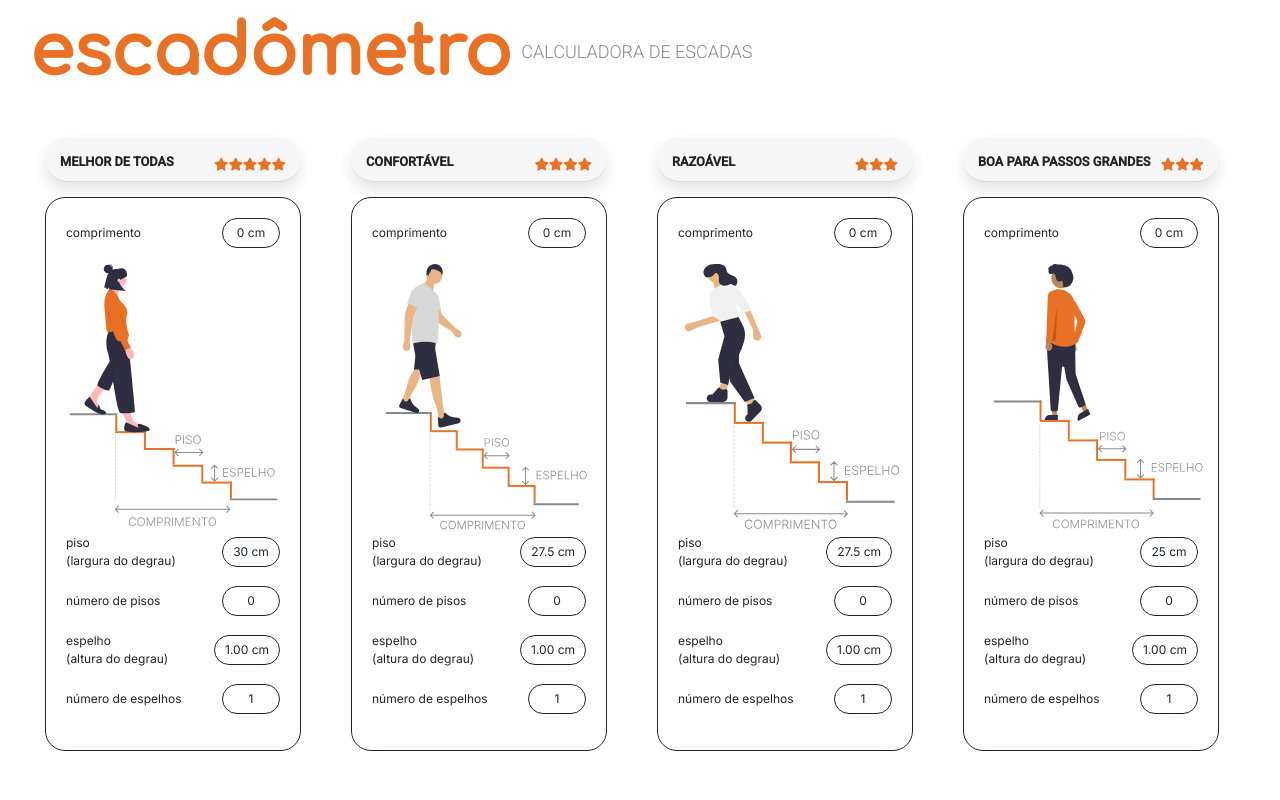
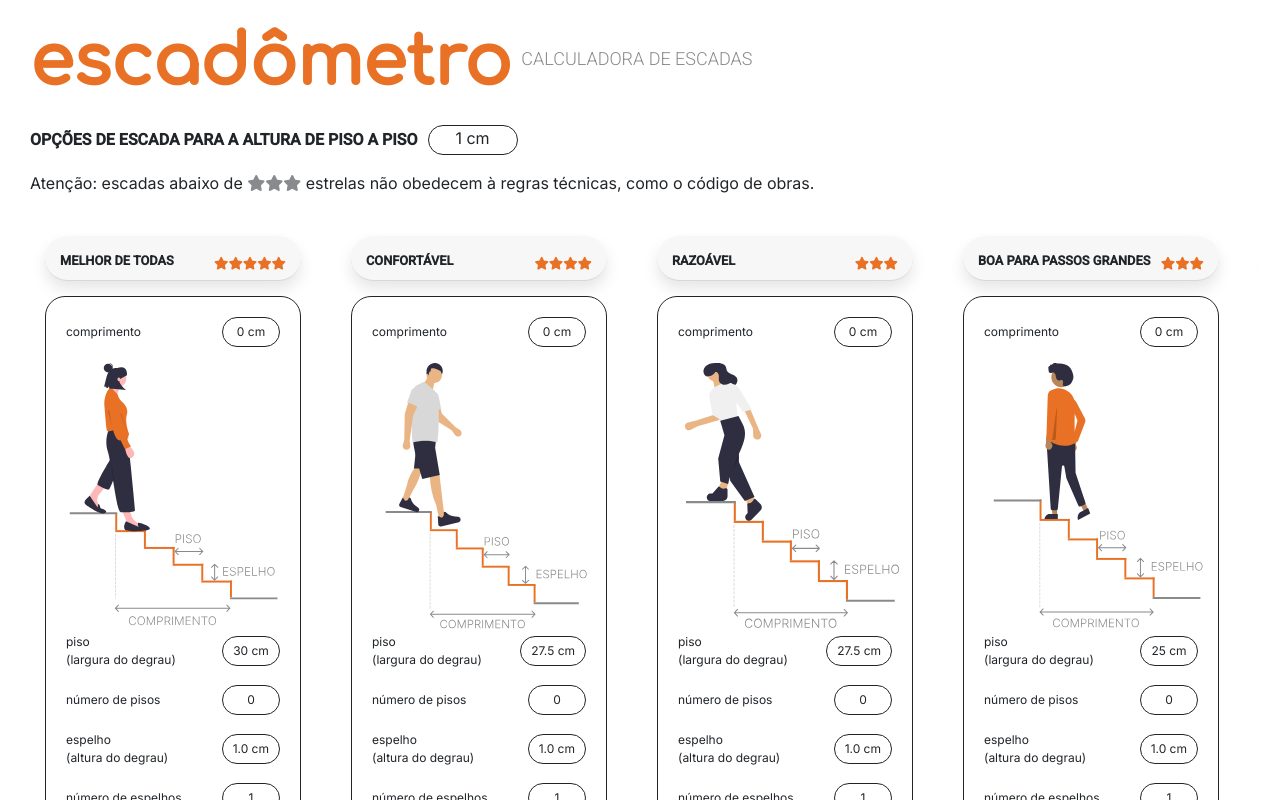
Before and after one commit to MarcosVRSDev/calculadora-escadas, an Angular app: page /resultado/1 in a window 1280 px wide. Built offline with nearby package versions, Linux system fonts and the light colour scheme.

Commit message:
Ajustes de detalhes da aplicação

```diff
--- a/src/app/components/expand-card/expand-card.component.html
+++ b/src/app/components/expand-card/expand-card.component.html
@@ -47,5 +47,7 @@
       <p class="inter-light"><strong>número de espelhos</strong></p>
       <p class="inter-light item-caixa"><strong>{{ mirror }}</strong></p>
     </div>
+
+    <p *ngIf="useNote" class="inter observacao">{{ note }}</p>
   </div>
 </div>
--- a/src/app/components/expand-card/expand-card.component.scss
+++ b/src/app/components/expand-card/expand-card.component.scss
@@ -1,6 +1,9 @@
 a {
   text-decoration: none;
   color: black;
+}
+#titulo {
+  font-size: 0.9em;
 }
 
 .card {
@@ -77,3 +80,10 @@ a {
   font-size: 1em;
   color: linear-gradient(180deg, rgba(234, 117, 46, 1) 0%, rgba(247, 191, 115, 1) 100%);
 }
+
+.observacao {
+  font-size: 12px;
+  padding-top: 15px;
+  text-align: end;
+  color: #898a8d;
+}
--- a/src/app/components/expand-card/expand-card.component.ts
+++ b/src/app/components/expand-card/expand-card.component.ts
@@ -16,6 +16,8 @@ export class ExpandCardComponent implements OnInit {
   @Input() floor: string = "";
   @Input() mirror: string = "";
   @Input() length: string = "";
+  @Input() useNote: boolean = false;
+  @Input() note: string = "";
 
   public arrStars: number[];
 
--- a/src/app/pages/result-page/result-page.component.html
+++ b/src/app/pages/result-page/result-page.component.html
@@ -1,11 +1,23 @@
 <div id="container-web" *ngIf="!mobile">
   <div class="logo">
-    <h1 class="confortaa-bold">
+    <a [routerLink]="['/']" class="confortaa-bold">
       escadômetro
-    </h1>
+    </a>
     <h5 class="roboto-light">
       CALCULADORA DE ESCADAS
     </h5>
+  </div>
+
+  <div class="item-titulo">
+    <p class="roboto-bold item-web"><strong>OPÇÕES DE ESCADA PARA A ALTURA DE PISO A PISO</strong></p>
+    <p class="inter-light item-caixa item-web"><strong>{{ stairHeight }} cm</strong></p>
+  </div>
+
+  <div>
+    <p class="inter item-web">Atenção: escadas abaixo de <i class="fas fa-star"></i><i class="fas fa-star"></i><i
+        class="fas fa-star"></i> estrelas
+      não obedecem à regras técnicas, como o código de obras.
+    </p>
   </div>
 
   <div class="container-cards">
@@ -77,6 +89,7 @@
         mirror="{{ mirrorNumber(stairHeight, mirroMax4) }}"
         length="{{ ((mirrorNumber(stairHeight, mirroMax4) - 1) * floorFixed1) }} cm">
       </app-result-card>
+      <p class="inter observacao-web">observação: só use se não tiver mais espaço!</p>
     </div>
 
   </div>
@@ -89,7 +102,7 @@
         <i class="fas fa-arrow-left"></i>
       </a>
       <p class="inter">
-        Voltar para página inicial
+        voltar para página inicial
       </p>
     </div>
 
@@ -141,6 +154,7 @@
   <app-expand-card title="ÚLTIMO CASO" qtStars=1 imgSrc="../../../assets/result-7.svg"
     floorHeight="{{ mirrorHeight(stairHeight, mirroMax4) }} cm" steps="{{ (mirrorNumber(stairHeight, mirroMax4) - 1) }}"
     floor="{{ floorFixed1 }} cm" mirror="{{ mirrorNumber(stairHeight, mirroMax4) }}"
-    length="{{ ((mirrorNumber(stairHeight, mirroMax4) - 1) * floorFixed1) }} cm">
+    length="{{ ((mirrorNumber(stairHeight, mirroMax4) - 1) * floorFixed1) }} cm" useNote=true
+    note="observação: só use se não tiver mais espaço!">
   </app-expand-card>
 </div>
--- a/src/app/pages/result-page/result-page.component.scss
+++ b/src/app/pages/result-page/result-page.component.scss
@@ -12,10 +12,12 @@
     justify-content: start;
     align-items: center;
 
-    h1 {
+    a {
       font-size: 70px;
       color: #e97125;
       padding: 10px;
+      text-decoration: none;
+      cursor: pointer;
     }
 
     h5 {
@@ -23,6 +25,28 @@
       color: #898a8d;
       text-align: center;
     }
+  }
+
+  .item-titulo {
+    display: flex;
+    flex-direction: row;
+    align-items: center;
+  }
+
+  .item-web {
+    display: inline-block;
+    padding-left: 10px;
+    padding-right: 10px;
+    text-align: center;
+  }
+
+  .item-caixa {
+    min-width: 90px;
+    min-height: 30px;
+    text-align: center;
+    border: 1px solid;
+    border-radius: 30px;
+    text-align: center;
   }
 
   .container-cards {
@@ -35,6 +59,19 @@
 
   .cards-group {
     padding: 25px;
+  }
+
+  .observacao-web {
+    font-size: 15px;
+    padding-top: 5px;
+    padding-left: 30px;
+    padding-right: 5px;
+    text-align: end;
+    color: #898a8d;
+  }
+
+  .fa-star {
+    color: #898a8d;
   }
 }
 
@@ -88,5 +125,6 @@
     text-align: center;
     border: 1px solid;
     border-radius: 30px;
+    font-weight: bold;
   }
 }
--- a/src/app/pages/result-page/result-page.component.ts
+++ b/src/app/pages/result-page/result-page.component.ts
@@ -59,7 +59,7 @@ export class ResultPageComponent implements OnInit {
   mirrorHeight(valueA: number, valueB: number) {
     var result = this.mirrorNumber(valueA, valueB);
 
-    return parseFloat((valueA / result).toString()).toFixed(2);
+    return parseFloat((valueA / result).toString()).toFixed(1);
   }
 
 
```
